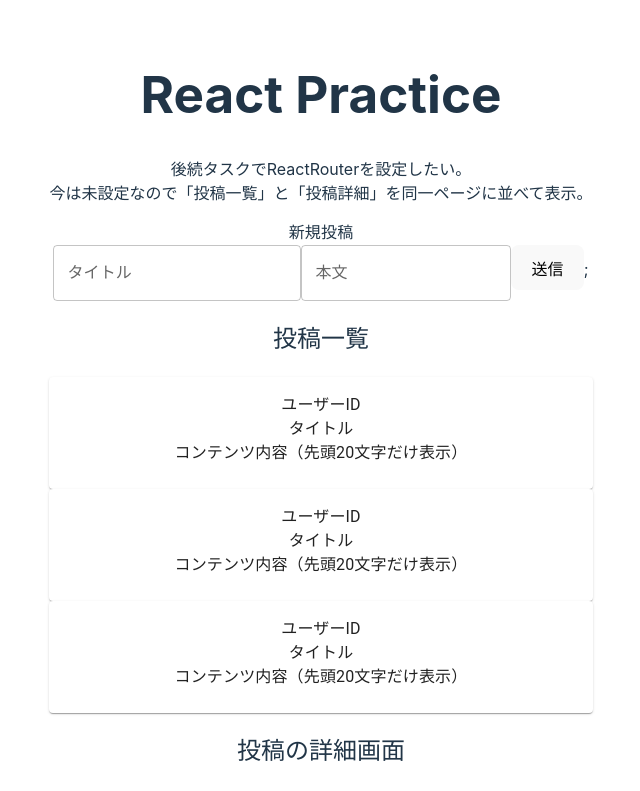
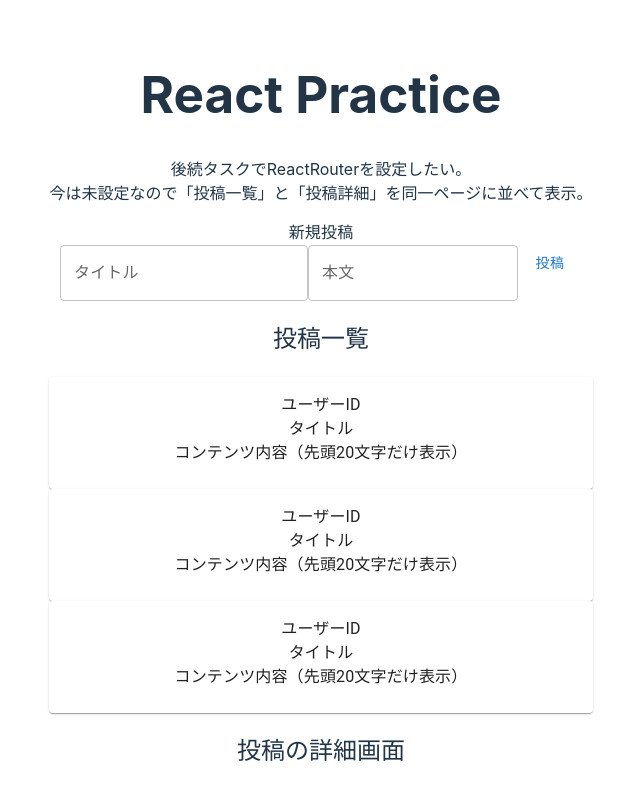
Before and after one commit to Nine-777/react-practice, a React (Vite) app: page / in a window 1280 px wide. Shown: the top 791 px of the page, without its empty margins (319-959 px from the left). Built offline with nearby package versions, Linux system fonts and the light colour scheme; no server answers.

Commit message:
投稿作成APIを呼び出す処理の実装

```diff
--- /dev/null
+++ b/src/api/createPost.ts
@@ -0,0 +1,25 @@
+import axios, { AxiosResponse } from 'axios';
+
+export type CreatePostRequest = {
+  title: string;
+  body: string;
+};
+
+/**
+ * 投稿作成API実行処理
+ * @param request
+ * @returns
+ */
+export const createPost = async (request: CreatePostRequest): Promise<AxiosResponse> => {
+  const response = await axios.post(
+    'https://jsonplaceholder.typicode.com/posts',
+    {
+      userId: 1,
+      title: request.title,
+      body: request.body
+    }
+  );
+  return response;
+};
+
+export default createPost;
--- a/src/components/CreatePostForm.tsx
+++ b/src/components/CreatePostForm.tsx
@@ -1,17 +1,43 @@
 // ---- MUI ----
-import { Box, Typography, TextField } from '@mui/material';
+import { Box, Typography, TextField, Button } from '@mui/material';
 // ---- Components ----
-import SubmitButton from './SubmitButton';
 import SectionContainer from './SectionContainer';
+// ---- API ----
+import createPost, { CreatePostRequest } from '../api/createPost';
 
 export default function CreatePostForm() {
+  /**
+   * 投稿ボタン押下時処理
+   */
+  const onClickPost = () => {
+    const funcApi = async () => {
+      try {
+          // APIで使用する項目を抽出＆設定
+          let createPostTitle = document.getElementById('title') as HTMLInputElement;
+          let createPostBody = document.getElementById('body') as HTMLInputElement;
+          const createPostRequest: CreatePostRequest = {
+            title: createPostTitle.value,
+            body: createPostBody.value
+          }
+          console.log(createPostRequest);
+          // 投稿作成API実行処理
+          await createPost(createPostRequest);
+      } catch {
+        console.error('投稿ボタン押下時処理に失敗しました。');
+      }
+    };
+    funcApi();
+  };
+
   return (
     <SectionContainer>
       <Typography component="h2">新規投稿</Typography>
       <Box component="form">
         <TextField id="title" label="タイトル" />
         <TextField id="body" label="本文" multiline rows={1} />
-        <SubmitButton />;
+        <Button onClick={() => onClickPost()}>
+          投稿
+        </Button>
       </Box>
     </SectionContainer>
   );
```
